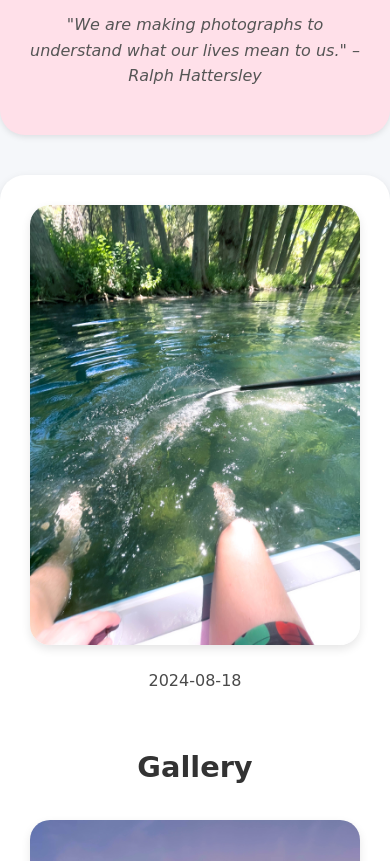
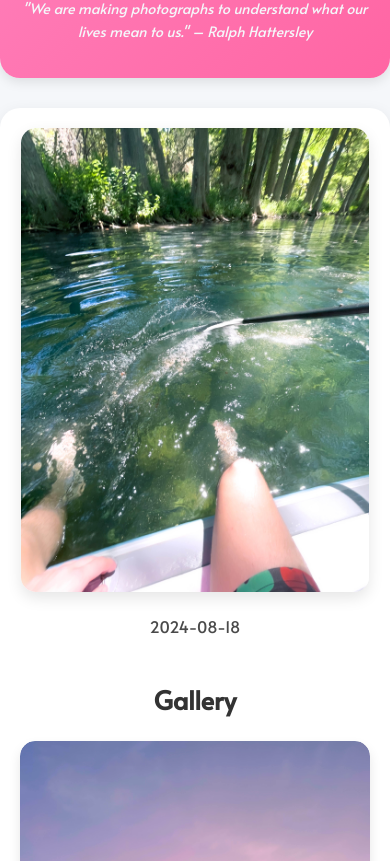
Before and after one commit to BoKoehler/aphotoaday, a plain HTML site: page index.html in a window 390 px wide. Shown: the part 79-940 px from the top of the page. Drawn offline with Linux system fonts and the light colour scheme.

Commit message:
cool s tuff

```diff
--- a/index.html
+++ b/index.html
@@ -3,6 +3,7 @@
 <head>
     <meta charset="UTF-8">
     <meta name="viewport" content="width=device-width, initial-scale=1.0">
+    <link href="https://fonts.googleapis.com/css2?family=Alata&display=swap" rel="stylesheet">
     <title>A Photo a Day</title>
     <link rel="stylesheet" href="style.css">
 </head>
--- a/style.css
+++ b/style.css
@@ -1,6 +1,6 @@
 /* Font & General Styles */
 body {
-    font-family: 'Comfortaa', cursive;
+    font-family: 'Alata', sans-serif;
     background-color: #f5f7fa;
     color: #4a4a4a;
     margin: 0;
@@ -10,70 +10,71 @@ body {
 
 header {
     text-align: center;
-    padding: 30px;
-    background-color: #ffe0e9;
-    border-bottom-left-radius: 25px;
-    border-bottom-right-radius: 25px;
-    box-shadow: 0px 2px 6px rgba(0, 0, 0, 0.1);
+    padding: 20px;
+    background: linear-gradient(135deg, #ff7eb9, #ff65a3);
+    border-bottom-left-radius: 20px;
+    border-bottom-right-radius: 20px;
+    box-shadow: 0px 4px 12px rgba(0, 0, 0, 0.1);
 }
 
 h1 {
     margin: 0;
-    font-size: 3em;
-    color: #333;
-    font-weight: 700;
+    font-size: 2.8em;
+    color: #fff;
+    font-weight: 600;
 }
 
 .quote {
-    font-size: 1.4em;
-    color: #555;
-    margin-top: 15px;
+    font-size: 1.2em;
+    color: #f5f7fa;
+    margin-top: 10px;
     font-style: italic;
 }
 
 main {
     max-width: 1000px;
-    margin: 40px auto;
-    padding: 30px;
-    background-color: #fff;
-    border-radius: 25px;
-    box-shadow: 0px 3px 8px rgba(0, 0, 0, 0.1);
+    margin: 30px auto;
+    padding: 20px;
+    background-color: #ffffff;
+    border-radius: 20px;
+    box-shadow: 0px 4px 15px rgba(0, 0, 0, 0.08);
 }
 
 .daily-photo {
     text-align: center;
-    margin-bottom: 50px;
+    margin-bottom: 40px;
 }
 
 .daily-photo img {
-    max-width: 80%;
-    max-height: 60vh;
+    max-width: 85%;
+    max-height: 55vh;
     height: auto;
-    border-radius: 20px;
+    border-radius: 15px;
     object-fit: contain;
-    box-shadow: 0px 4px 10px rgba(0, 0, 0, 0.1);
+    box-shadow: 0px 6px 15px rgba(0, 0, 0, 0.1);
 }
 
 .gallery h2 {
     text-align: center;
-    font-size: 2.5em;
-    margin-bottom: 30px;
+    font-size: 2.2em;
+    margin-bottom: 20px;
     color: #333;
 }
 
-/* Adjusted Masonry Grid Layout for Smaller Galleries */
+/* Adjusted Masonry Grid Layout for Cleaner Appearance */
 .photo-grid {
     display: grid;
-    grid-template-columns: repeat(auto-fit, minmax(200px, 1fr));
-    grid-auto-rows: auto; /* Adjusts based on image size */
+    grid-template-columns: repeat(auto-fit, minmax(220px, 1fr));
+    grid-auto-rows: auto;
     gap: 20px;
     align-items: start;
 }
 
 .photo-item {
-    border-radius: 20px;
+    border-radius: 15px;
     overflow: hidden;
-    box-shadow: 0px 4px 10px rgba(0, 0, 0, 0.1);
+    box-shadow: 0px 6px 12px rgba(0, 0, 0, 0.1);
+    transition: transform 0.3s ease, box-shadow 0.3s ease;
     position: relative;
 }
 
@@ -82,21 +83,23 @@ main {
     height: auto;
     display: block;
     transition: transform 0.3s ease-in-out;
+    border-radius: 15px;
 }
 
 .photo-item:hover img {
-    transform: scale(1.05); /* Slight zoom effect on hover */
+    transform: scale(1.05);
+    box-shadow: 0px 8px 20px rgba(0, 0, 0, 0.2);
 }
 
 .photo-item .date {
     position: absolute;
     bottom: 10px;
     left: 10px;
-    font-size: 0.9em;
+    font-size: 0.85em;
     color: #fff;
-    background-color: rgba(0, 0, 0, 0.6);
-    padding: 5px 10px;
-    border-radius: 10px;
+    background-color: rgba(0, 0, 0, 0.5);
+    padding: 6px 12px;
+    border-radius: 12px;
 }
 
 /* Responsive Design */
@@ -106,15 +109,15 @@ main {
     }
 
     .quote {
-        font-size: 1.2em;
+        font-size: 1em;
     }
 
     .daily-photo img {
-        max-width: 90%;
+        max-width: 95%;
     }
 
     .gallery h2 {
-        font-size: 2em;
+        font-size: 1.8em;
     }
 
     .photo-grid {
@@ -128,7 +131,7 @@ main {
     }
 
     .quote {
-        font-size: 1em;
+        font-size: 0.9em;
     }
 
     .daily-photo img {
@@ -136,7 +139,7 @@ main {
     }
 
     .gallery h2 {
-        font-size: 1.8em;
+        font-size: 1.6em;
     }
 
     .photo-grid {
```
